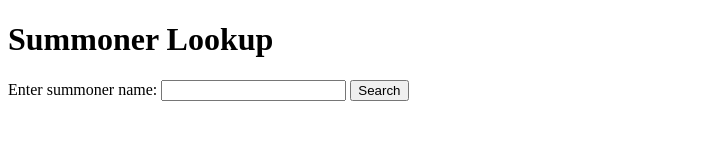
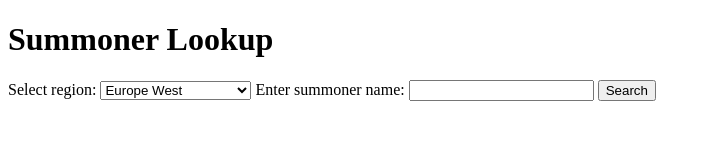
Before and after one commit to WhiskDaBisque/IGN.GG, a website: page index.html in a window 1280 px wide. Shown: the whole page, without its empty margins (0-711 px from the left). Drawn offline with Linux system fonts and the light colour scheme.

Commit message:
Now searchable through multiple regions

```diff
--- a/index.html
+++ b/index.html
@@ -6,6 +6,20 @@
 <body>
   <h1>Summoner Lookup</h1>
   <form id="summoner-form">
+    <label for="region">Select region:</label>
+    <select id="region">
+      <option value="euw1">Europe West</option>
+      <option value="eun1">Europe Nordic & East</option>
+      <option value="na1">North America</option>
+      <option value="br1">Brazil</option>
+      <option value="kr">Korea</option>
+      <option value="jp1">Japan</option>
+      <option value="la1">Latin America North</option>
+      <option value="la2">Latin America South</option>
+      <option value="oce">Oceania</option>
+      <option value="tr1">Turkey</option>
+      <option value="ru">Russia</option>
+    </select>
     <label for="summoner-name">Enter summoner name:</label>
     <input type="text" id="summoner-name" name="summoner-name">
     <button type="submit">Search</button>
--- a/search.js
+++ b/search.js
@@ -3,10 +3,11 @@ const resultDiv = document.getElementById('result');
 
 form.addEventListener('submit', event => {
   event.preventDefault();
+  const region = document.getElementById('region').value;
   const summonerName = document.getElementById('summoner-name').value;
   const apiKey = 'RGAPI-c3a956de-8e16-447c-ae6c-cc6874646b64';
 
-  fetch(`https://euw1.api.riotgames.com/lol/summoner/v4/summoners/by-name/${summonerName}?api_key=${apiKey}`)
+  fetch(`https://${region}.api.riotgames.com/lol/summoner/v4/summoners/by-name/${summonerName}?api_key=${apiKey}`)
     .then(response => response.json())
     .then(data => {
       resultDiv.innerHTML = `
```
